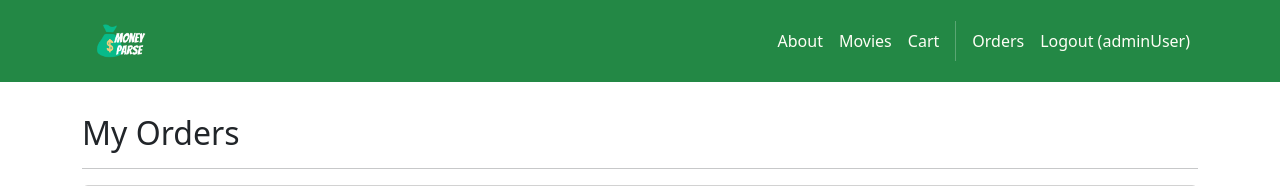
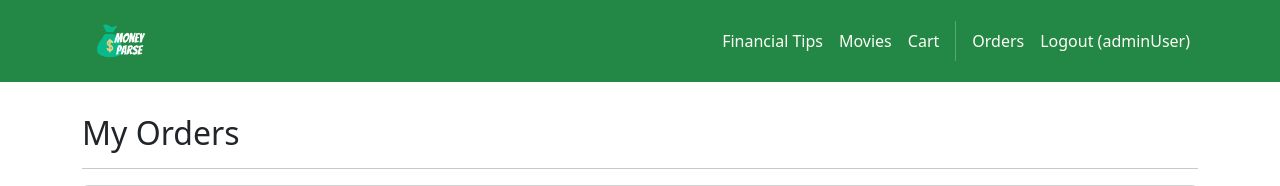
Before and after one commit to kshiraas000/moneyParce, a Django app: page /accounts/orders/ in a window 1280 px wide. Shown: the top 186 px of the page. Run offline with Django 5.2, Linux system fonts and the light colour scheme; a user stored in the database is signed in; data comes from the database, SQL or seed files in the repository; data that the repository does not hold is empty; some libraries are stand-ins or nearby versions.

Commit message:
Updated nav bar

```diff
--- a/gt_movie_store/templates/base.html
+++ b/gt_movie_store/templates/base.html
@@ -23,7 +23,7 @@
         </button>
         <div class="collapse navbar-collapse" id="navbarNavAltMarkup">
           <div class="navbar-nav ms-auto navbar-ml">
-            <a class="nav-link" href="{% url 'home.about' %}">About</a>
+            <a class="nav-link" href="{% url 'home.about' %}">Financial Tips</a>
             <a class="nav-link" href="{% url 'movies.index' %}">Movies</a>
             <a class="nav-link" href="{% url 'cart.index' %}">Cart</a>
             <div class="vr bg-white mx-2 d-none d-lg-block"></div>
```
